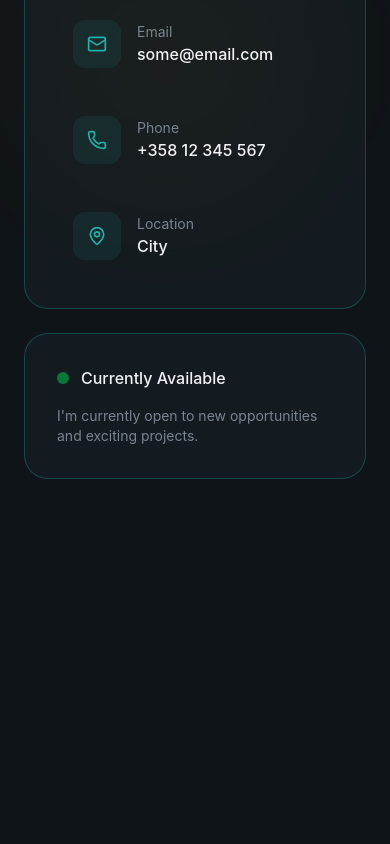
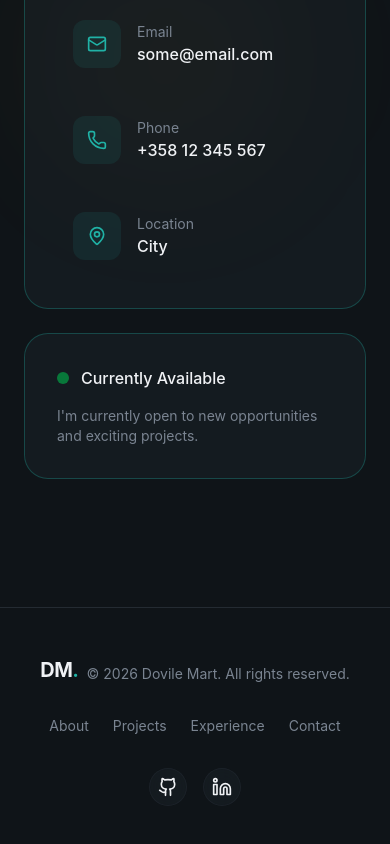
Before and after one commit to dovile-mart/devportfolio, a React (Vite) app: page / in a window 390 px wide. Shown: the part 8817-9661 px from the top of the page. Before the commit the page ends 9424 px from the top, so only its background shows below. Built offline with nearby package versions, Linux system fonts and the light colour scheme.

Commit message:
Add footer

```diff
--- a/src/App.jsx
+++ b/src/App.jsx
@@ -5,6 +5,7 @@
 import { Experience } from '@/sections/Experience';
 import { Testimonials } from '@/sections/Testimonials';
 import { Contact } from '@/sections/Contact';
+import { Footer } from './layout/Footer';
 
 function App() {
 
@@ -19,6 +20,7 @@
         <Testimonials />
          <Contact />
       </main>
+      <Footer/>
     </div>
   )
 }
--- /dev/null
+++ b/src/layout/Footer.jsx
@@ -0,0 +1,63 @@
+import { Github, Linkedin, Copyright } from "lucide-react";
+
+const socialLinks = [
+    { icon: Github, href: "https://github.com/dovile-mart", target: "_blank", label: "GitHub" },
+    { icon: Linkedin, href: "https://www.linkedin.com/in/dovile-mart/", target: "_blank", label: "LinkedIn" },
+];
+
+const footerLinks = [
+    { href: "#about", label: "About" },
+    { href: "#projects", label: "Projects" },
+    { href: "#experience", label: "Experience" },
+    { href: "#contact", label: "Contact" },
+];
+
+export const Footer = () => {
+    const currentYear = new Date().getFullYear();
+
+    return (
+        <footer className="py-12 border-t border-border">
+            <div className="container mx-auto px-6">
+                <div className="flex flex-col md:flex-row items-center justify-between gap-8">
+
+                    {/* Logo & Copyright */}
+                    <div className="flex gap-2 text-center md:text-left">
+                        <a href="#" className="text-xl font-bold tracking-tight">
+                            DM<span className="text-primary">.</span>
+                        </a>
+                        <p className="text-sm text-muted-foreground mt-2">
+                            © {currentYear} Dovile Mart. All rights reserved.
+                        </p>
+                    </div>
+
+                    {/* Links */}
+                    <nav className="flex flex-wrap justify-center gap-6">
+                        {footerLinks.map((link) => (
+                            <a
+                                key={link.href}
+                                href={link.href}
+                                className="text-sm text-muted-foreground hover:text-foreground transition-colors"
+                            >
+                                {link.label}
+                            </a>
+                        ))}
+                    </nav>
+
+                    {/* Social Links */}
+                    <div className="flex items-center gap-4">
+                        {socialLinks.map((social) => (
+                            <a
+                                key={social.label}
+                                href={social.href}
+                                aria-label={social.label}
+                                className="p-2 rounded-full glass hover:bg-primary/10 hover:text-primary transition-all"
+                            >
+                                <social.icon className="w-5 h-5" />
+                            </a>
+                        ))}
+                    </div>
+                </div>
+            </div>
+        </footer>
+    );
+};
```
